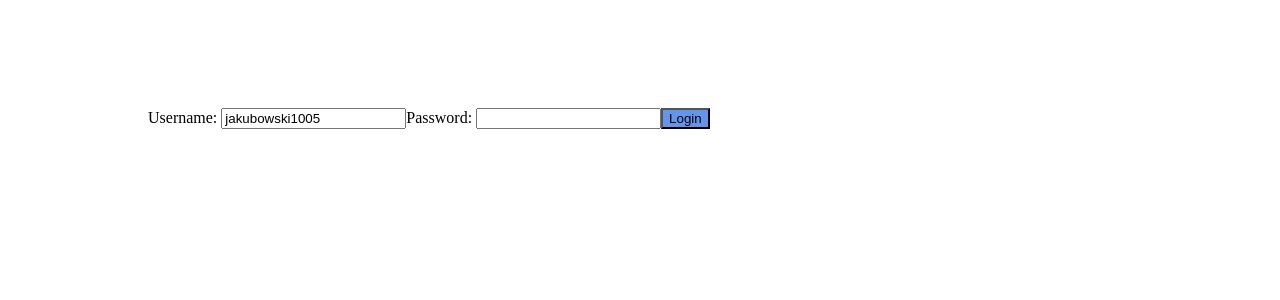
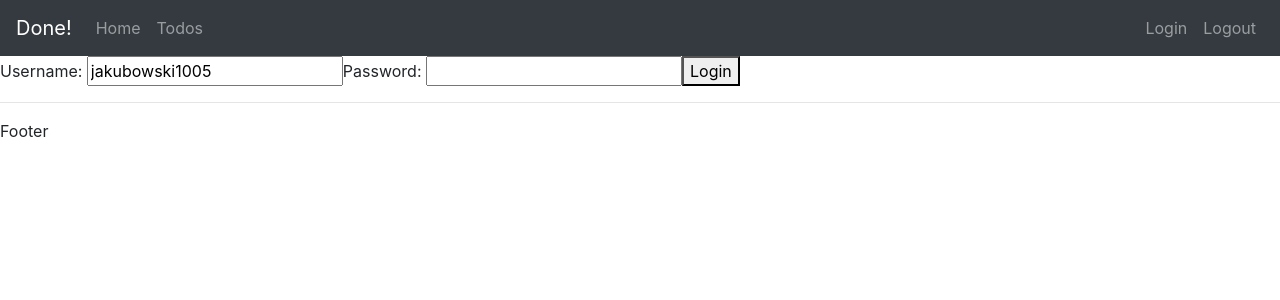
Before and after one commit to jakubowski1005/todo, a React (Create React App) app: page / in a window 1280 px wide. Shown: the top 300 px of the page. Built offline with nearby package versions, Linux system fonts and the light colour scheme.

Commit message:
Add some styling

```diff
--- a/src/App.css
+++ b/src/App.css
@@ -1,9 +1,42 @@
-html {
-    margin: auto;
-    padding-top: 100px;
-    max-width: 1000px;
+.footer {
+    position: absolute;
+    bottom: 0;
+    width: 100%;
+    height: 40px;
+    background-color: #222222;
 }
 
-button {
-    background-color: cornflowerblue;
+.App {
+    text-align: center;
 }
+
+.App-logo {
+    animation: App-logo-spin infinite 20s linear;
+    height: 40vmin;
+    pointer-events: none;
+}
+
+.App-header {
+    background-color: #282c34;
+    min-height: 100vh;
+    display: flex;
+    flex-direction: column;
+    align-items: center;
+    justify-content: center;
+    font-size: calc(10px + 2vmin);
+    color: white;
+}
+
+.App-link {
+    color: #61dafb;
+}
+
+@keyframes App-logo-spin {
+    from {
+        transform: rotate(0deg);
+    }
+
+    to {
+        transform: rotate(360deg);
+    }
+}
--- a/src/App.js
+++ b/src/App.js
@@ -2,6 +2,7 @@ import React, { Component } from 'react';
 //import Counter from './components/counter/Counter';
 import TodoApp from './components/todo/TodoApp';
 import './App.css';
+import './bootstrap.css'
 
 class App extends Component {
 
--- /dev/null
+++ b/src/bootstrap.css
@@ -0,0 +1 @@
+@import url(https://unpkg.com/bootstrap@4.3.1/dist/css/bootstrap.min.css)
--- /dev/null
+++ b/src/components/todo/FooterComponent.js
@@ -0,0 +1,13 @@
+import React, { Component } from 'react'
+
+export class FooterComponent extends Component {
+    render() {
+        return (
+            <div>
+                <hr/>Footer
+            </div>
+        )
+    }
+}
+
+export default FooterComponent
--- /dev/null
+++ b/src/components/todo/HeaderComponent.js
@@ -0,0 +1,24 @@
+import React, { Component } from 'react'
+import { Link } from 'react-router-dom'
+
+export class HeaderComponent extends Component {
+    render() {
+        return (
+            <header>
+                <nav className="navbar navbar-expand-md navbar-dark bg-dark">
+                    <div><a href="http://localhost:3000/welcome" className="navbar-brand">Done!</a></div>
+                    <ul className="navbar-nav">
+                        <li><Link to="/welcome/jakubowski1005" className="nav-link">Home</Link></li>
+                        <li><Link to="/todos" className="nav-link">Todos</Link></li>
+                    </ul>
+                    <ul className="navbar-nav navbar-collapse justify-content-end">
+                        <li><Link to="/login" className="nav-link">Login</Link></li>
+                        <li><Link to="/logout" className="nav-link">Logout</Link></li>
+                    </ul>
+                </nav>
+            </header>
+        )
+    }
+}
+
+export default HeaderComponent
--- a/src/components/todo/ListTodosComponent.js
+++ b/src/components/todo/ListTodosComponent.js
@@ -4,7 +4,11 @@ export class ListTodosComponent extends Component {
     constructor() {
         super()
         this.state = {
-            todo: {id: 1, description: 'Learn React'}
+            todos: [
+                {id: 1, description: 'Learn React', done: false, targetDate: new Date()},
+                {id: 2, description: 'Become an Expert at React', done: false, targetDate: new Date()},
+                {id: 3, description: 'Learn React', done: false, targetDate: new Date()}
+            ]
         }
     }
 
@@ -17,13 +21,19 @@ export class ListTodosComponent extends Component {
                         <tr>
                             <th>id</th>
                             <th>description</th>
+                            <th>done</th>
+                            <th>target date</th>
                         </tr>
                     </thead>
                     <tbody>
+                    { this.state.todos.map( (todo) =>
                         <tr>
-                            <td>{ this.state.todo.id }</td>
-                            <td>{ this.state.todo.description }</td>
+                            <td>{ todo.id }</td>
+                            <td>{ todo.description }</td>
+                            <td>{ todo.done.toString() }</td>
+                            <td>{ todo.targetDate.toString() }</td>
                         </tr>
+                    )}
                     </tbody>
                 </table>
             </div>
--- a/src/components/todo/TodoApp.js
+++ b/src/components/todo/TodoApp.js
@@ -4,6 +4,8 @@ import LoginComponent from './LoginComponent'
 import ListTodosComponent from './ListTodosComponent'
 import ErrorComponent from './ErrorComponent'
 import WelcomeComponent from './WelcomeComponent'
+import HeaderComponent from './HeaderComponent';
+import FooterComponent from './FooterComponent';
 
 export class TodoApp extends Component {
     render() {
@@ -11,6 +13,7 @@ export class TodoApp extends Component {
             <div className="TodoApp">
             <Router>
                 <>
+                    <HeaderComponent />
                     <Switch>
                         <Route path="/" exact component={LoginComponent} />
                         <Route path="/login" component={LoginComponent} />
@@ -19,6 +22,7 @@ export class TodoApp extends Component {
                         <Route path="/todos" component={ListTodosComponent} />
                         <Route component={ErrorComponent} />
                     </Switch>
+                    <FooterComponent />
                 </>
             </Router>
                 {/* <div>My todo app</div>
--- a/src/components/todo/WelcomeComponent.js
+++ b/src/components/todo/WelcomeComponent.js
@@ -1,10 +1,11 @@
 import React, { Component } from 'react'
+import { Link } from 'react-router-dom'
 
-export class WelcomeComponent extends Component {
+class WelcomeComponent extends Component {
     render() {
         return (
             <div>
-                Welcome {this.props.match.params.name} to todo app!
+                Welcome {this.props.match.params.name} to todo app! You can manage your todos <Link to="/todos">here</Link>.
             </div>
         )
     }
--- /dev/null
+++ b/src/index.css
@@ -0,0 +1,14 @@
+body {
+    margin: 0;
+    padding: 0;
+    font-family: -apple-system, BlinkMacSystemFont, "Segoe UI", "Roboto", "Oxygen",
+        "Ubuntu", "Cantarell", "Fira Sans", "Droid Sans", "Helvetica Neue",
+        sans-serif;
+    -webkit-font-smoothing: antialiased;
+    -moz-osx-font-smoothing: grayscale;
+}
+
+code {
+    font-family: source-code-pro, Menlo, Monaco, Consolas, "Courier New",
+        monospace;
+}
```
